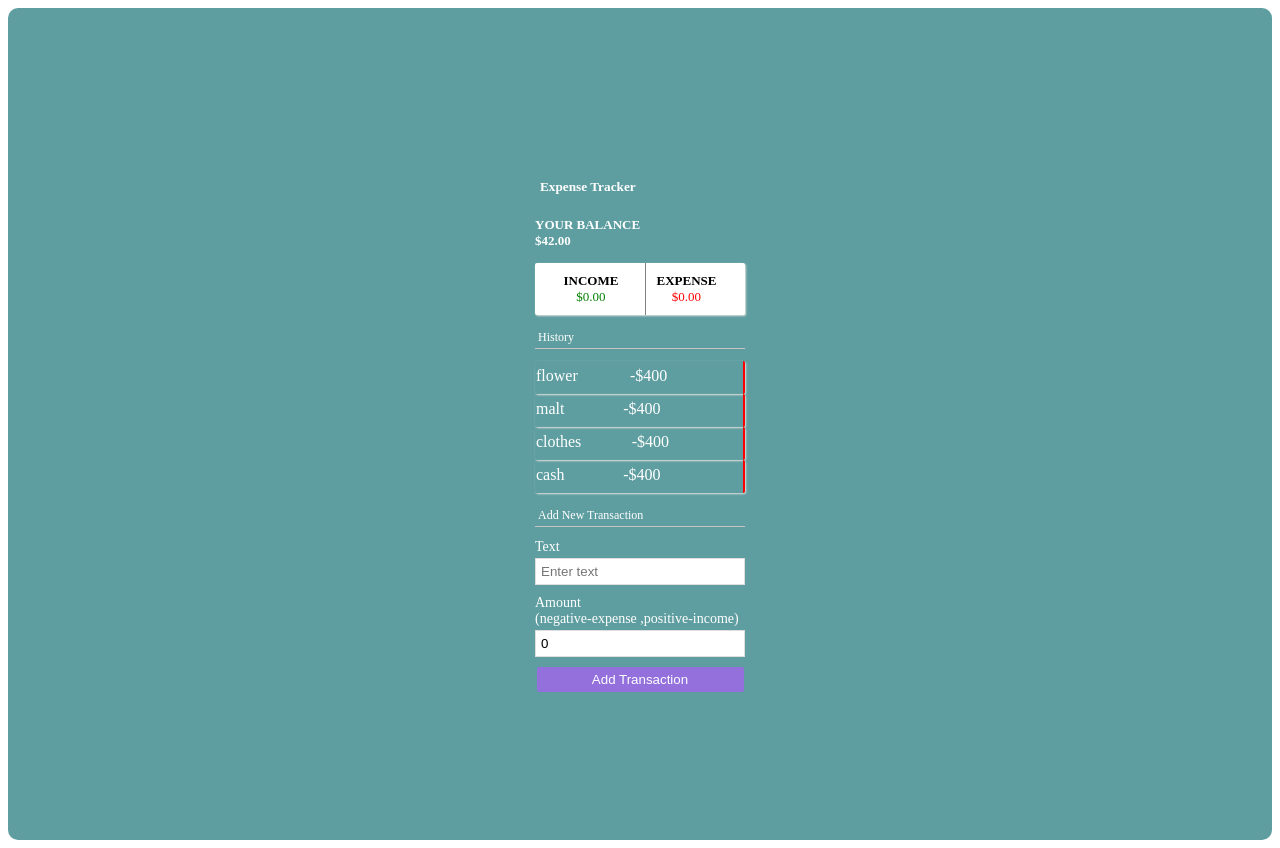
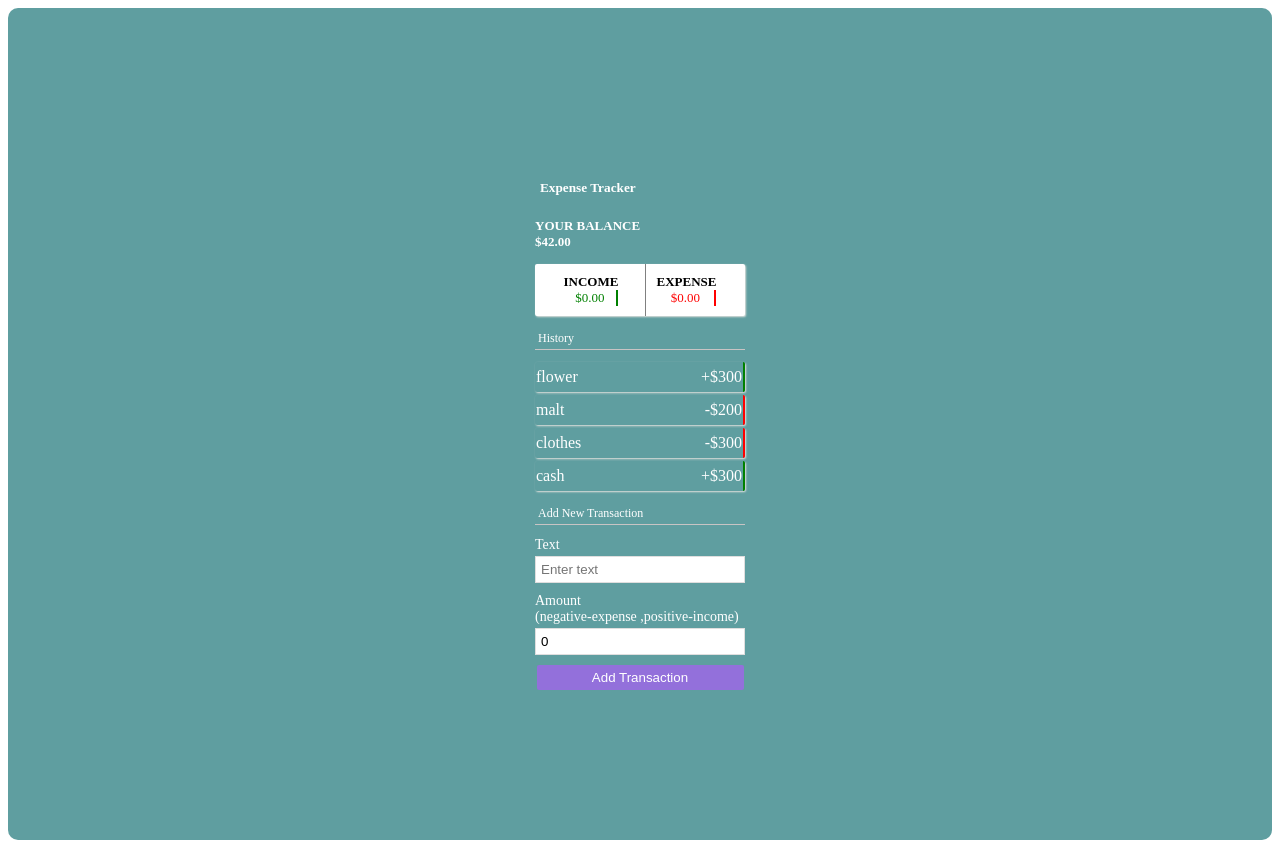
Before and after one commit to goodylove/tracker, a React (Create React App) app: page / in a window 1280 px wide. Built offline with nearby package versions, Linux system fonts and the light colour scheme.

Commit message:
ft history

```diff
--- a/src/App.css
+++ b/src/App.css
@@ -59,10 +59,12 @@ p{
     text-align: start;
     border-bottom: 1px solid rgb(200, 196, 196);
 }
-.transaction-list{
+#transaction-list{
+  position: relative;
   display: flex;
+  margin: 3px 0;
     justify-content: space-between;
-    border-right: 2px solid red;
+    /* border-right: 2px solid red; */
     padding: 6px 1px;
     border-radius: 2px;
       box-shadow: 1px 1px 2px rgb(226, 226, 222);
@@ -108,7 +110,17 @@ p{
 .delete-btn{
   background-color: rgb(242, 99, 99);
   opacity: 0;
+  border: none;
+  color: white;
+  position: absolute;
+  left: -20px;
 }
 .delete-btn:hover{
   opacity: 1;
 }
+.minus{
+  border-right: 2px solid red;
+}
+.plus{
+  border-right:  2px solid green;;
+}
--- a/src/components/Transaction.jsx
+++ b/src/components/Transaction.jsx
@@ -1,10 +1,17 @@
 import React from "react";
 
 const Transaction = ({ transaction }) => {
+  const sign = transaction.amount < 0 ? "-" : "+";
   return (
-    <li className="transaction-list">
-      {transaction.text} <span>-$400</span>
+    <li
+      className={transaction.amount < 0 ? "minus" : "plus"}
+      id="transaction-list"
+    >
       <button className="delete-btn">x</button>
+      {transaction.text}
+      <span>
+        {sign}${Math.abs(transaction.amount)}
+      </span>
     </li>
   );
 };
```
